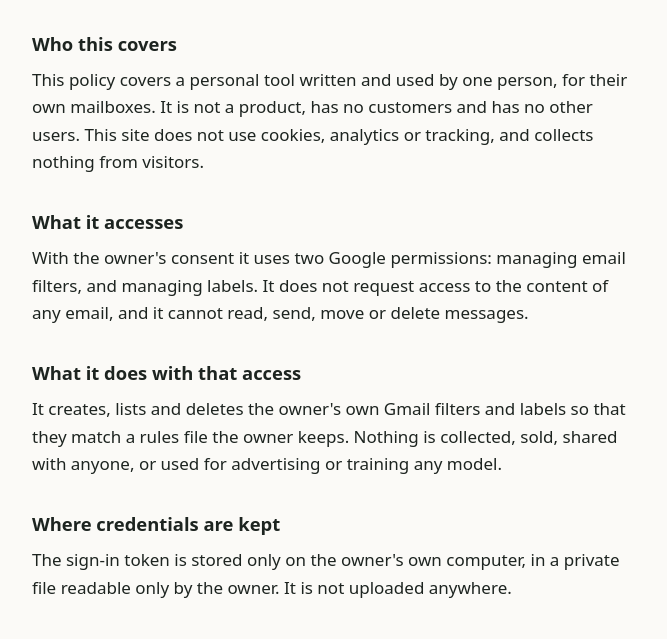
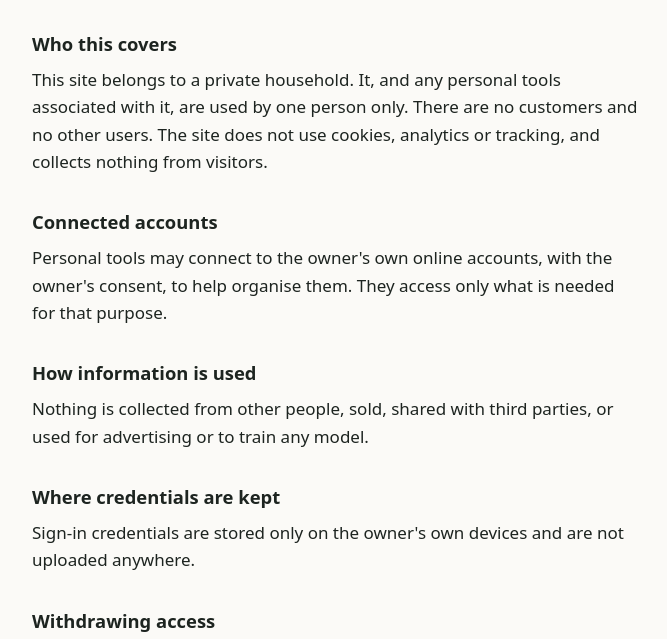
Before and after one commit to jamesadavid/home-rushmeads, a plain HTML site: page privacy.html in a window 1280 px wide. Shown: the part 154-793 px from the top of the page, without its empty margins (304-971 px from the left). Drawn offline with Linux system fonts and the light colour scheme.

Commit message:
chore: generalise privacy policy
Co-Authored-By: Claude Sonnet 5.5 <noreply@anthropic.com>

```diff
--- a/privacy.html
+++ b/privacy.html
@@ -4,7 +4,7 @@
   <meta charset="utf-8">
   <meta name="viewport" content="width=device-width, initial-scale=1">
   <title>Privacy policy | Rushmeads Home</title>
-  <meta name="description" content="Privacy policy for the private tools used by the Rushmeads household.">
+  <meta name="description" content="Privacy policy for Rushmeads Home, a private household website.">
   <link rel="stylesheet" href="style.css">
 </head>
 <body>
@@ -15,19 +15,19 @@
   </header>
   <main>
     <h2>Who this covers</h2>
-    <p>This policy covers a personal tool written and used by one person, for their own mailboxes. It is not a product, has no customers and has no other users. This site does not use cookies, analytics or tracking, and collects nothing from visitors.</p>
+    <p>This site belongs to a private household. It, and any personal tools associated with it, are used by one person only. There are no customers and no other users. The site does not use cookies, analytics or tracking, and collects nothing from visitors.</p>
 
-    <h2>What it accesses</h2>
-    <p>With the owner's consent it uses two Google permissions: managing email filters, and managing labels. It does not request access to the content of any email, and it cannot read, send, move or delete messages.</p>
+    <h2>Connected accounts</h2>
+    <p>Personal tools may connect to the owner's own online accounts, with the owner's consent, to help organise them. They access only what is needed for that purpose.</p>
 
-    <h2>What it does with that access</h2>
-    <p>It creates, lists and deletes the owner's own Gmail filters and labels so that they match a rules file the owner keeps. Nothing is collected, sold, shared with anyone, or used for advertising or training any model.</p>
+    <h2>How information is used</h2>
+    <p>Nothing is collected from other people, sold, shared with third parties, or used for advertising or to train any model.</p>
 
     <h2>Where credentials are kept</h2>
-    <p>The sign-in token is stored only on the owner's own computer, in a private file readable only by the owner. It is not uploaded anywhere.</p>
+    <p>Sign-in credentials are stored only on the owner's own devices and are not uploaded anywhere.</p>
 
     <h2>Withdrawing access</h2>
-    <p>Access can be revoked at any time from the Google Account permissions page (<a href="https://myaccount.google.com/permissions">myaccount.google.com/permissions</a>), after which the tool can no longer reach the account.</p>
+    <p>Access can be withdrawn at any time from the permissions or security settings of the account concerned.</p>
 
     <h2>Changes</h2>
     <p>If this policy changes, the date above will change with it.</p>
```
